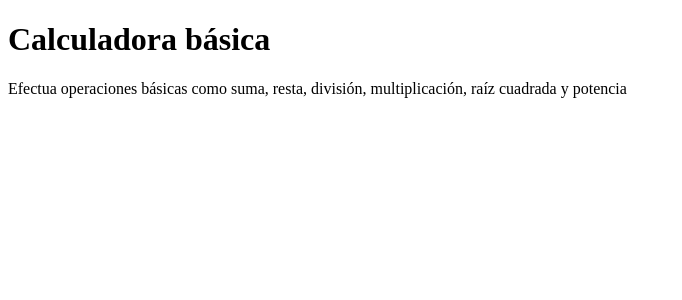
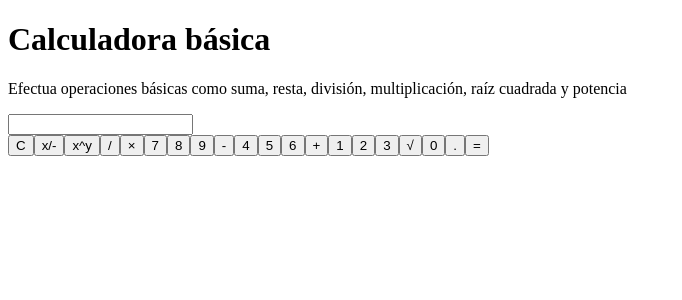
Before and after one commit to AnaTorres88/calculator, a Vue app: page / in a window 1280 px wide. Shown: the top 300 px of the page, without its empty margins (0-682 px from the left). Built offline with nearby package versions, Linux system fonts and the light colour scheme.

Commit message:
Añadir estructura HTML

```diff
--- a/src/components/Calculator.vue
+++ b/src/components/Calculator.vue
@@ -5,7 +5,34 @@ import { ref } from 'vue';
 
 <template>
     <section class="calculator">
-         <p> Efectua operaciones básicas como suma, resta, división, multiplicación, raíz cuadrada y potencia</p>
+        <p> Efectua operaciones básicas como suma, resta, división, multiplicación, raíz cuadrada y potencia</p>
+        <input type="text" class="display" />
+
+        <div class="buttons">
+            <button class="btn btn-clear">C</button>
+            <button class="btn btn-operator">x/-</button>
+            <button class="btn btn-operator">x^y</button>
+            <button class="btn btn-operator">/</button>
+            <button class="btn btn-operator">×</button>
+            <button class="btn btn-number">7</button>
+
+            <button class="btn btn-number">8</button>
+            <button class="btn btn-number">9</button>
+            <button class="btn btn-operator">-</button>
+            <button class="btn btn-number">4</button>
+
+            <button class="btn btn-number">5</button>
+            <button class="btn btn-number">6</button>
+            <button class="btn btn-operator">+</button>
+            <button class="btn btn-number">1</button>
+
+            <button class="btn btn-number">2</button>
+            <button class="btn btn-number">3</button>
+            <button class="btn btn-operator"> √ </button>
+            <button class="btn btn-number">0</button>
+            <button class="btn btn-number">.</button>
+            <button class="btn btn-equals" rowspan="2">=</button>
+        </div>
     </section>
 </template>
 
```
